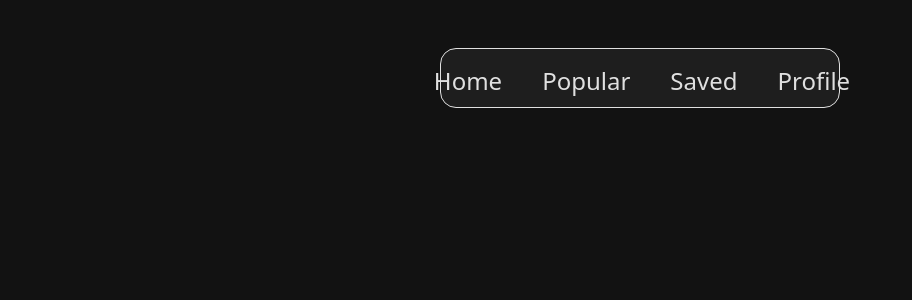
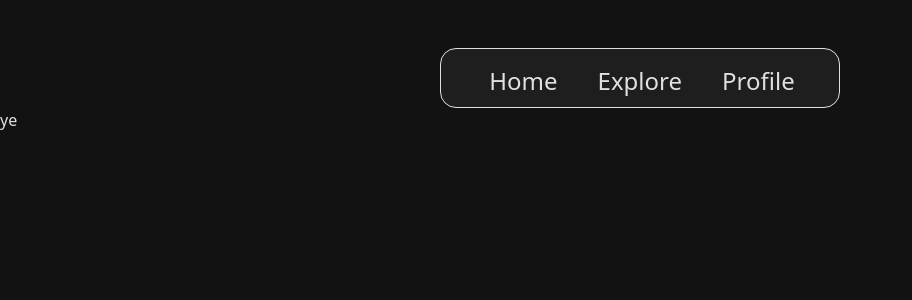
Before and after one commit to osso2k/JobPrep, a React (Vite) app in the folder frontend/: page /explore in a window 1280 px wide. Shown: the top 300 px of the page, without its empty margins (0-912 px from the left). Built offline with nearby package versions, Linux system fonts and the light colour scheme; sample sign-in values are in the browser's storage.

Commit message:
starting small might be better.

```diff
--- a/frontend/src/App.jsx
+++ b/frontend/src/App.jsx
@@ -6,8 +6,7 @@ import Signup from "./components/Signup";
 import Login from "./components/Login";
 import { Toaster } from "react-hot-toast";
 import { ProtectedRoute, Protct } from "./components/ProtectedRoute";
-import Popular from "./components/Popular";
-import Saved from "./components/Saved";
+import Explore from "./components/Explore";
 import Profile from "./components/Profile";
 
 const App = () => {
@@ -41,18 +40,10 @@ const App = () => {
           }
         />
         <Route
-          path="/popular"
+          path="/explore"
           element={
             <ProtectedRoute>
-              <Popular />
-            </ProtectedRoute>
-          }
-        />
-        <Route
-          path="/saved"
-          element={
-            <ProtectedRoute>
-              <Saved />
+              <Explore />
             </ProtectedRoute>
           }
         />
--- /dev/null
+++ b/frontend/src/components/Explore.jsx
@@ -0,0 +1,11 @@
+import React from "react";
+
+const Explore = () => {
+  return (
+    <div>
+      <h1>ye</h1>
+    </div>
+  );
+};
+
+export default Explore;
--- a/frontend/src/components/Navbar.jsx
+++ b/frontend/src/components/Navbar.jsx
@@ -16,16 +16,11 @@ const Navbar = () => {
           </li>
           <li
             className="hover:text-gray-400 m-2"
-            onClick={() => navigate("/popular")}
+            onClick={() => navigate("/explore")}
           >
-            Popular
+            Explore
           </li>
-          <li
-            className="hover:text-gray-400 m-2"
-            onClick={() => navigate("/saved")}
-          >
-            Saved
-          </li>
+
           <li
             className="hover:text-gray-400 m-2 pr-3"
             onClick={() => navigate("/profile")}
--- a/frontend/src/components/Popular.jsx
+++ /dev/null
@@ -1,7 +0,0 @@
-import React from "react";
-
-const Popular = () => {
-  return <div>Yo</div>;
-};
-
-export default Popular;
--- a/frontend/src/components/Saved.jsx
+++ /dev/null
@@ -1,7 +0,0 @@
-import React from "react";
-
-const Saved = () => {
-  return <div>Yo</div>;
-};
-
-export default Saved;
```
